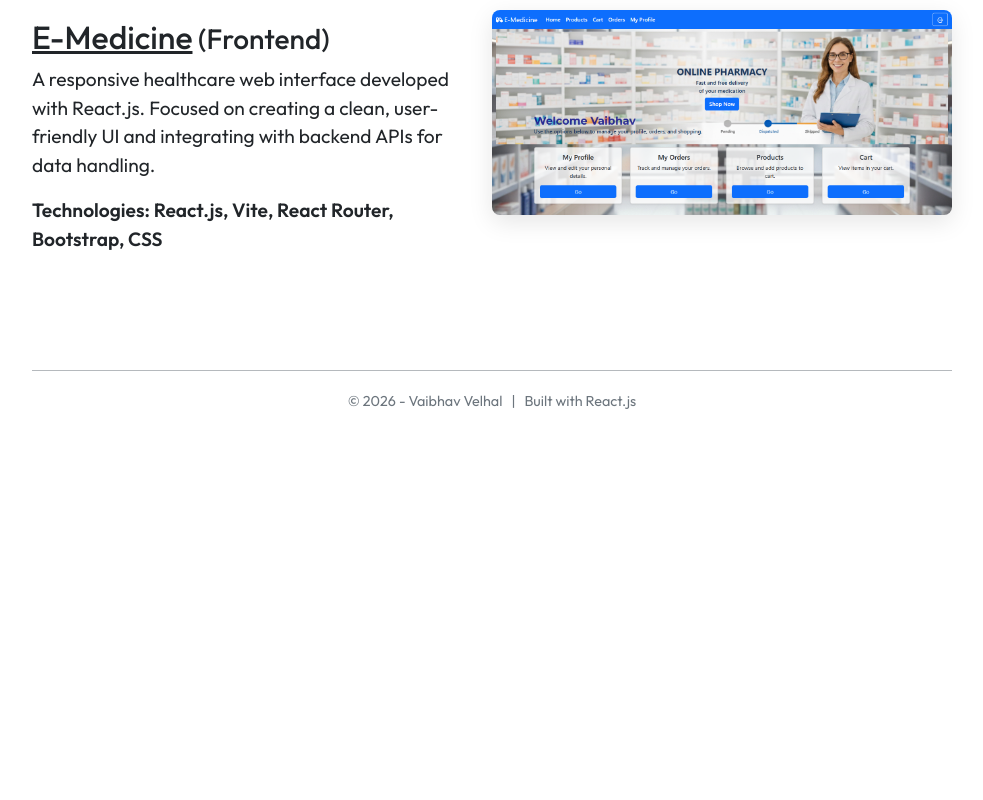
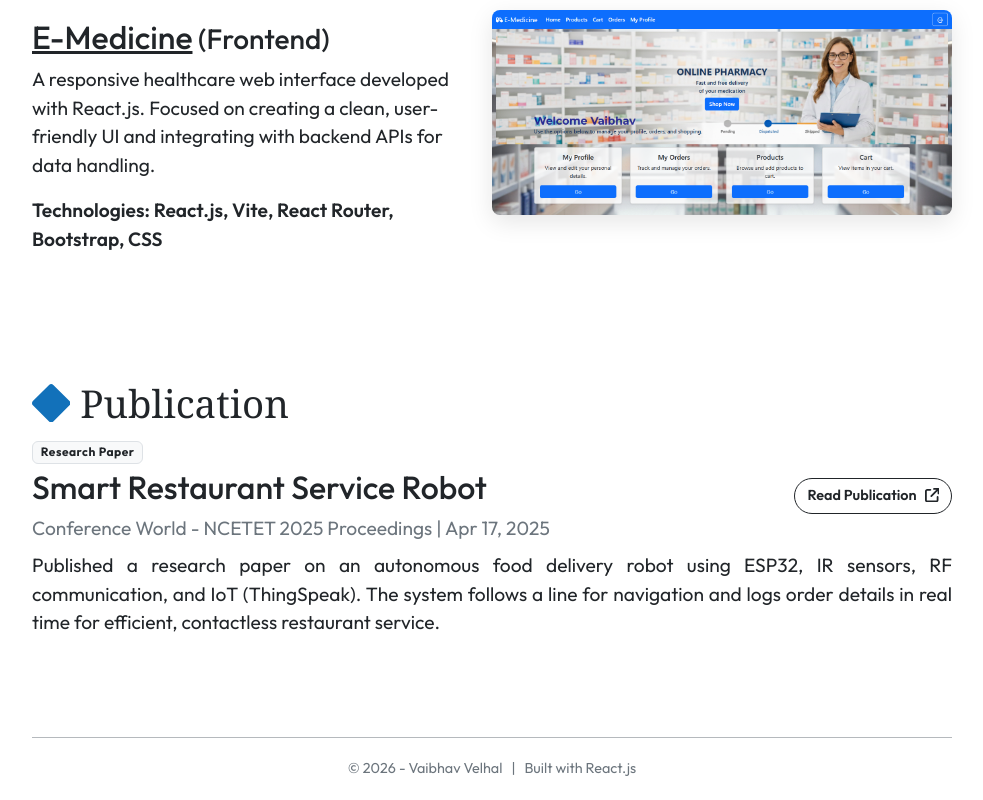
Before and after one commit to vaibhav-velhal/vaibhav-portfolio, a React (Vite) app: page / in a window 1280 px wide. Shown: the part 1517-2317 px from the top of the page, without its empty margins (148-1131 px from the left). Before the commit the page ends 1949 px from the top, so only its background shows below. Built offline with nearby package versions, Linux system fonts and the light colour scheme.

Commit message:
feat(home): add publication section to showcase research paper

```diff
--- a/src/pages/Home/Home.css
+++ b/src/pages/Home/Home.css
@@ -29,7 +29,7 @@
     margin-bottom: 2px;
 }
 
-.hero-section .social-links .btn {
+.hero-section .social-links .btn, .publication-section .btn, .sub-title .sub-date {
     font-size: clamp(0.9rem, 1vw, 1rem);
 }
 
@@ -49,16 +49,16 @@
 }
 
 /* Project section */
-.projects-section {
+.projects-section, .publication-section {
     margin-top: 110px;
 }
 
-.projects-section h2 {
+.projects-section h2, .publication-section h2 {
     font-size: clamp(1.55rem, 3.5vw, 2.4rem);
     font-family: Georgia, 'Times New Roman', Times, serif;
 }
 
-.projects-section h3 {
+.projects-section h3, .publication-section h3 {
     font-size: clamp(1.4rem, 3vw, 2rem);
 }
 
@@ -87,6 +87,25 @@
 .project:hover {
     transform: scale(1.02);
     transition: all 0.7s ease-in-out 0s;
+}
+.publication:hover {
+    transform: scale(1.02);
+    transition: all 0.7s ease-in-out 0s;
+}
+
+.publication-header-section {
+    display: flex;
+    justify-content: space-between;
+    align-items: end;
+}
+
+.publication .description {
+    text-align: justify;
+}
+
+.badge {
+    font-size: 0.75rem;
+    letter-spacing: 0.5px;
 }
 
 /* Media Queries */
@@ -118,7 +137,7 @@
     }
 
     /* Project Section */
-    .projects-section {
+    .projects-section, .publication-section {
         margin-top: 50px;
     }
 
@@ -134,4 +153,8 @@
     .buttons-section .btn {
         margin-right: 5px;
     }
+
+    .publication-header-section {
+        display: block;
+    }
 }
--- a/src/pages/Home/Home.jsx
+++ b/src/pages/Home/Home.jsx
@@ -2,12 +2,13 @@ import './Home.css';
 import { FaArrowRight, FaDiamond, FaLinkedin, FaGithub } from "react-icons/fa6";
 import { BsGlobe } from "react-icons/bs";
 import { IoDocumentText } from 'react-icons/io5';
+import { FaArrowUpRightFromSquare } from 'react-icons/fa6';
 
 
 function Home() {
 
     return (
-        <section className="home-page">
+        <main className="home-page">
 
             <header className="hero-section">
                 <h1>Hi! I'm <br /><strong> Vaibhav Velhal</strong></h1>
@@ -106,9 +107,37 @@ function Home() {
                         </div>
                     </div>
                 </article>
+            </section>
 
+            <section className="publication-section">
+                <h2><FaDiamond className='mb-2' style={{ color: '#1271ba' }} /> Publication</h2>
+
+                <article className='publication'>
+                    <header className="publication-header-section">
+                        <div>
+                            <span className="badge bg-light text-dark border mb-1">
+                                Research Paper
+                            </span>
+                            <h3>Smart Restaurant Service Robot</h3>
+                        </div>
+                        <a href="http://proceeding.conferenceworld.in/NCETET-2025/85.pdf" target='_blank' rel="noopener noreferrer"
+                            className="btn btn-outline-dark rounded-pill fw-semibold"
+                            aria-label="View Smart Restaurant Service Robot research paper">
+                            Read Publication<FaArrowUpRightFromSquare className='mb-1 ms-2' />
+                        </a>
+                    </header>
+                    <div className="sub-title my-2 mt-md-0">
+                        <p className="sub-text text-secondary m-0">Conference World - NCETET 2025 Proceedings | Apr 17, 2025</p>
+                    </div>
+                    <p className="description">
+                        Published a research paper on an autonomous food delivery robot using ESP32, IR sensors,
+                        RF communication, and IoT (ThingSpeak). The system follows a line for navigation and logs
+                        order details in real time for efficient, contactless restaurant service.
+                    </p>
+                </article>
             </section>
-        </section>
+
+        </main>
     );
 }
 
```
